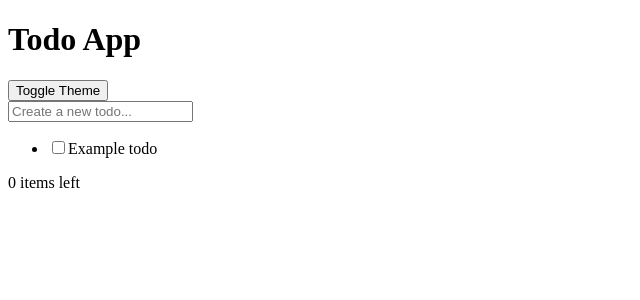
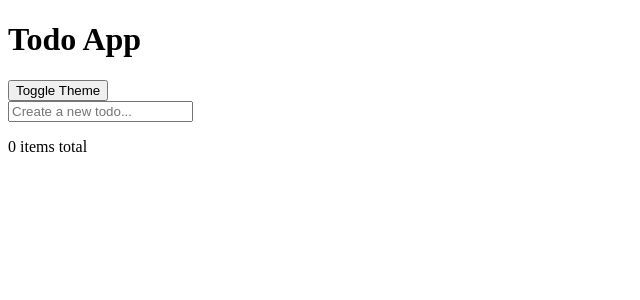
Before and after one commit to vladyslav-shulhach/todo-app-main, a React (Vite) app: page / in a window 1280 px wide. Shown: the top 300 px of the page, without its empty margins (0-640 px from the left). Built offline with nearby package versions, Linux system fonts and the light colour scheme.

Commit message:
Create basic Todo logic

```diff
--- a/src/App.tsx
+++ b/src/App.tsx
@@ -1,6 +1,7 @@
 import { useState } from "react";
 import reactLogo from "./assets/react.svg";
 import viteLogo from "/vite.svg";
+import type { Todo } from "./types/Todo";
 import Layout from "./components/Layout";
 import Header from "./components/Header";
 import TodoInput from "./components/TodoInput";
@@ -9,14 +10,17 @@ import TodoFooter from "./components/TodoFooter";
 import ThemeToggle from "./components/ThemeToggle";
 
 function App() {
+  // State variables
+  const [todos, setTodos] = useState<Todo[]>([]);
+
   return (
     <div className="app-container">
       <Layout>
         <Header />
         <ThemeToggle />
-        <TodoInput />
-        <TodoList />
-        <TodoFooter />
+        <TodoInput setTodos={setTodos} />
+        <TodoList todos={todos} setTodos={setTodos} />
+        <TodoFooter todos={todos} setTodos={setTodos} />
       </Layout>
     </div>
   );
--- a/src/components/TodoFooter.tsx
+++ b/src/components/TodoFooter.tsx
@@ -1,7 +1,14 @@
-function TodoFooter() {
+import type { Todo } from "../types/Todo";
+
+type Props = {
+  todos: Todo[];
+  setTodos: React.Dispatch<React.SetStateAction<Todo[]>>;
+};
+
+function TodoFooter({ todos, setTodos }: Props) {
   return (
     <footer>
-      <p>0 items left</p>
+      <p>{todos.length} items total</p>
     </footer>
   );
 }
--- a/src/components/TodoInput.tsx
+++ b/src/components/TodoInput.tsx
@@ -1,5 +1,37 @@
-function TodoInput() {
-  return <input type="text" placeholder="Create a new todo..." />;
+import { useState } from "react";
+import type { Todo } from "../types/Todo";
+
+type Props = {
+  setTodos: React.Dispatch<React.SetStateAction<Todo[]>>;
+};
+
+function TodoInput({ setTodos }: Props) {
+  const [text, setText] = useState("");
+
+  function handleSubmit(e: React.FormEvent) {
+    e.preventDefault();
+    if (text.trim() === "") return;
+
+    const newTodo: Todo = {
+      id: crypto.randomUUID(),
+      text,
+      completed: false,
+    };
+
+    setTodos((prev) => [...prev, newTodo]);
+    setText("");
+  }
+
+  return (
+    <form onSubmit={handleSubmit}>
+      <input
+        type="text"
+        placeholder="Create a new todo..."
+        value={text}
+        onChange={(e) => setText(e.target.value)}
+      />
+    </form>
+  );
 }
 
 export default TodoInput;
--- a/src/components/TodoList.tsx
+++ b/src/components/TodoList.tsx
@@ -1,12 +1,33 @@
-function TodoList() {
+import type { Todo } from "../types/Todo";
+
+type Props = {
+  todos: Todo[];
+  setTodos: React.Dispatch<React.SetStateAction<Todo[]>>;
+};
+
+function TodoList({ todos, setTodos }: Props) {
+  function toggleTodo(id: string) {
+    setTodos((prev) =>
+      prev.map((todo) =>
+        todo.id === id ? { ...todo, completed: !todo.completed } : todo
+      )
+    );
+  }
+
   return (
     <ul>
-      <li>
-        <label>
-          <input type="checkbox" />
-          <span>Example todo</span>
-        </label>
-      </li>
+      {todos.map((todo) => (
+        <li key={todo.id}>
+          <label>
+            <input
+              type="checkbox"
+              checked={todo.completed}
+              onChange={() => toggleTodo(todo.id)}
+            />
+            <span>{todo.text}</span>
+          </label>
+        </li>
+      ))}
     </ul>
   );
 }
```
